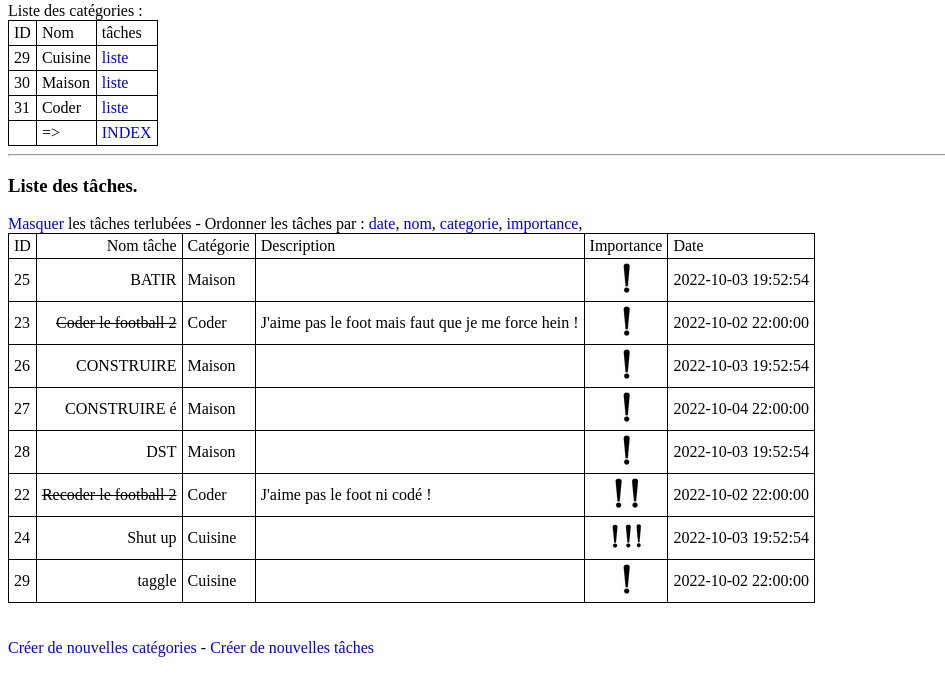
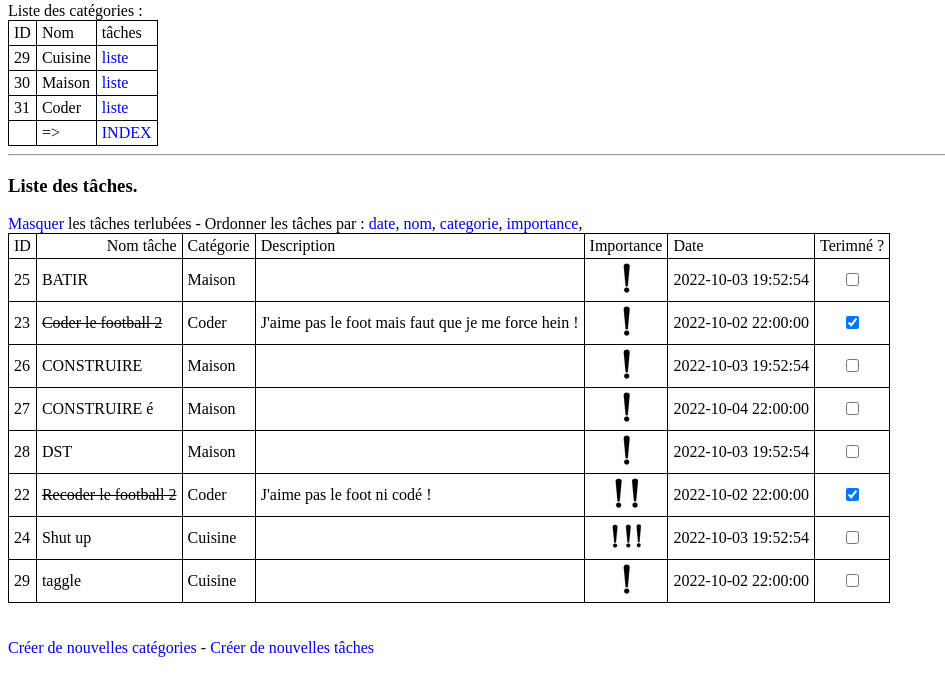
Before and after one commit to cedwics10/Tasker, a PHP site: page /index.php in a window 1280 px wide. Shown: the part 114-800 px from the top of the page, without its empty margins (0-945 px from the left). Run offline with PHP 8.4, Linux system fonts and the light colour scheme; data comes from the database, SQL or seed files in the repository.

Commit message:
Create a button to modify status of tasks instantly on index.php

```diff
--- a/design.css
+++ b/design.css
@@ -30,3 +30,8 @@ a:hover
 	text-align: center;
 	margin: 2px 5px 2px 5px;
 }
+
+.termine_tache
+{
+	text-align: center;
+}
--- a/includes/include_index.php
+++ b/includes/include_index.php
@@ -176,7 +176,7 @@ function taches_date($pdo)
 
 		$desc_taches .= '<tr>' . PHP_EOL
 		. '<td>' . $row['id'].'</td>' . PHP_EOL
-		. '<td class="titre_tache">' . $s . htmlentities($row['nom_tache']). $s_end . '</td>'
+		. '<td class="titre_tache' . $row['id'].'">' . $s . htmlentities($row['nom_tache']). $s_end . '</td>'
 		. PHP_EOL . '<td>' .htmlentities($row['categorie']) . '</td>' . PHP_EOL
 		. '<td>' . htmlentities($row['description']) . '</td>' . PHP_EOL
 		. '<td class="importance">';
@@ -190,8 +190,13 @@ function taches_date($pdo)
 			}
 		}
 
+		$ck_termine = '';
+		if($row['complete'] == 1)
+			$ck_termine = 'checked';
+
 		$desc_taches .= '</td>' . PHP_EOL
 		. '<td>' . $row['date'] . '</td>' . PHP_EOL
+		. '<td class="termine_tache"><input type="checkbox" name="termine' . strval($row['id']) . '" value="1" ' . $ck_termine . '/></td>' . PHP_EOL
 		. '</tr>' . PHP_EOL ;
 	}
     return $desc_taches;
--- a/index.php
+++ b/index.php
@@ -33,6 +33,7 @@ Liste des catégories :
     <td>Description</td>
     <td>Importance</td>
     <td>Date</td>
+	<td>Terimné ?</td>
 </tr>
 <?php
 echo taches_date($pdo);
```
Also changed, not shown: 1 other file.
